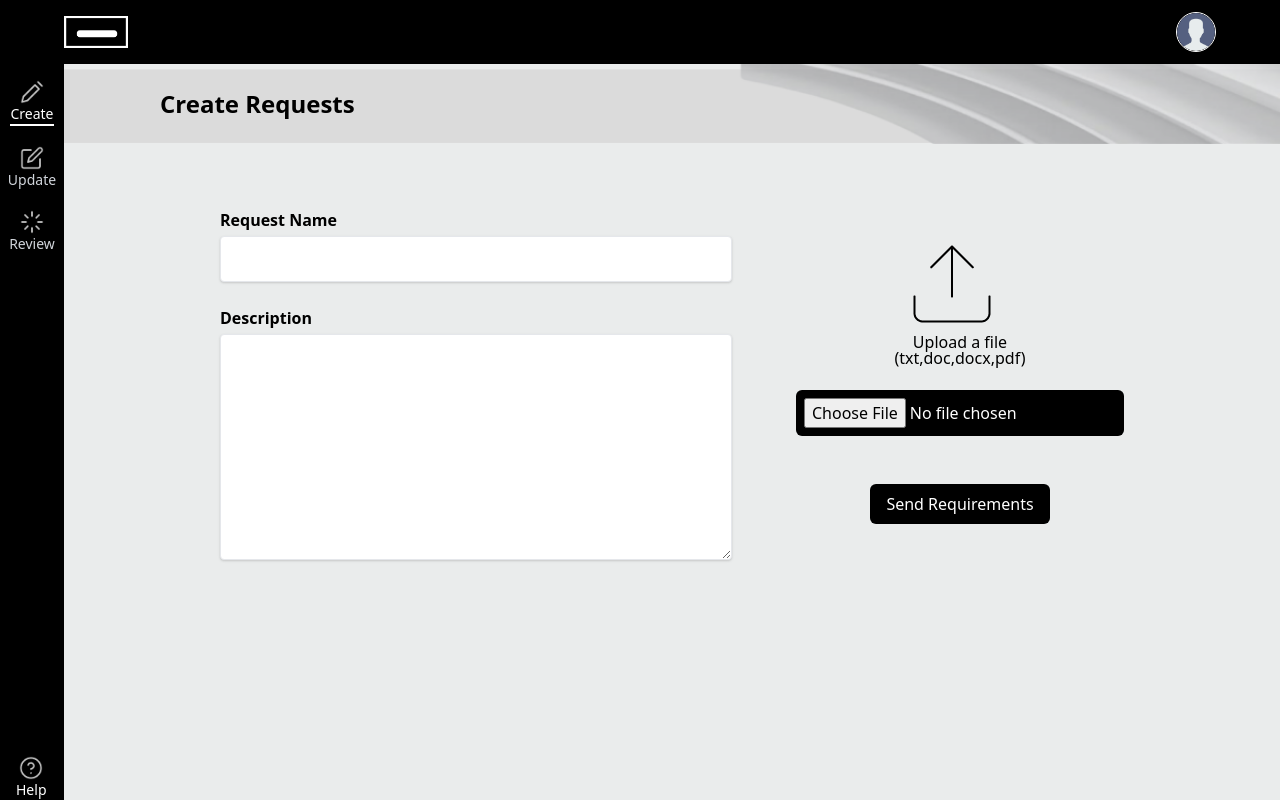
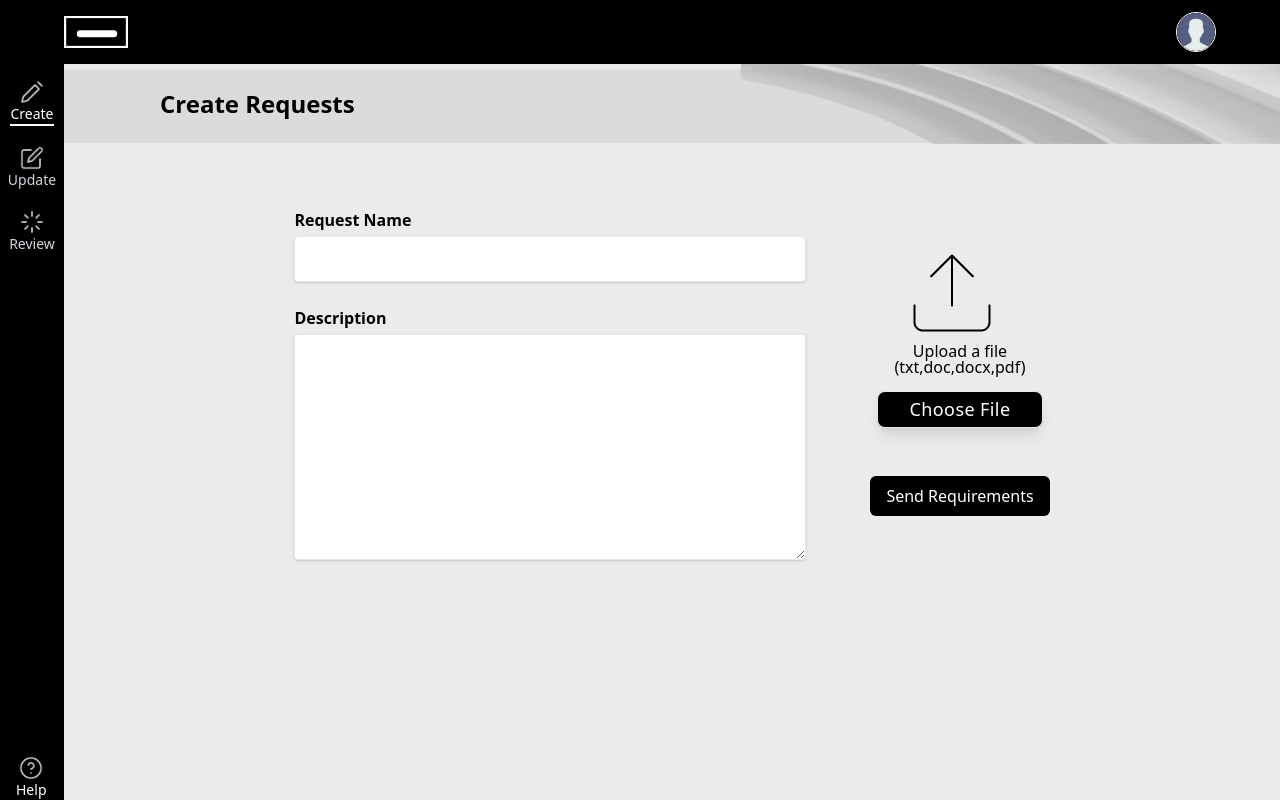
Before and after one commit to oizidbih/Eltechnology, a Vue app: page /create in a window 1280 px wide. Built offline with nearby package versions, Linux system fonts and the light colour scheme; sample sign-in values are in the browser's storage.

Commit message:
changed choose file button

```diff
--- a/src/components/CreateRequest.vue
+++ b/src/components/CreateRequest.vue
@@ -36,10 +36,17 @@
           (txt,doc,docx,pdf)
         </p>
       </div>
+
       <div class="flex flex-col items-center">
-        <label class="text-white bg-black p-2 rounded-md mt-6">
+        <!-- <label class="text-white bg-black p-2 rounded-md mt-6">
           <input type="file" accept=".doc, .docx, .txt, .pdf"  @change="onFileSelected"/>
-        </label>
+        </label> -->
+         <!-- <div class="flex w-full h-screen items-center justify-center bg-grey-lighter"> -->
+    <label class="mt-4 flex flex-col items-center px-8 py-1 bg-black text-white text-blue rounded-lg shadow-lg tracking-wide border border-blue cursor-pointer">
+        <span class="text-lg leading-normal">Choose File</span>
+        <input type='file' class="hidden" accept=".doc, .docx, .txt, .pdf"  @change="onFileSelected" />
+    </label>
+<!-- </div> -->
         <button
           class="mb-4 text-white bg-black py-2 px-4 rounded-md mt-12"
         >
@@ -49,6 +56,7 @@
       <p class="ml-4">{{Error}}</p>
     </div>
       </div>
+
     </div>
   </div>
   </form>
--- a/src/views/UserEditRequest.vue
+++ b/src/views/UserEditRequest.vue
@@ -43,9 +43,10 @@
         </p>
       </div>
       <div class="flex flex-col items-center">
-        <label class="text-white bg-black p-2 rounded-md mt-6">
-          <input type="file"/>
-        </label>
+         <label class="mt-4 flex flex-col items-center px-8 py-1 bg-black text-white text-blue rounded-lg shadow-lg tracking-wide border border-blue cursor-pointer">
+        <span class="text-lg leading-normal">Choose File</span>
+        <input type='file' class="hidden" accept=".doc, .docx, .txt, .pdf" @change="onFileSelected" />
+      </label>
         <button @click="updateRequest"
           class="mb-4 text-white bg-black py-2 px-4 rounded-md mt-12"
         >
@@ -65,7 +66,6 @@ import Navbar from '@/components/Navbar.vue'
 import MainHeading from '@/components/MainHeading.vue'
 import UserSidebar from '@/components/UserSidebar.vue'
 import axios from 'axios'
-import router from '@/router'
 export default {
     components: {
         Navbar,
@@ -74,6 +74,7 @@ export default {
     },
     data() {
         return{
+          selectedFile: null,
           request: {
             name: '',
             description: '',
@@ -89,18 +90,22 @@ export default {
       this.request=response.data
 },
 methods:{
+  onFileSelected(event) {
+      this.selectedFile = event.target.files[0]
+    },
   async updateRequest(){
     const fd = new FormData();
       fd.append('name', this.request.name)
       fd.append('description', this.request.description)
+      fd.append('attachment',this.selectedFile, this.selectedFile.name)
     let token = localStorage.getItem('token')
     let requestNo = localStorage.getItem('requestNo')
       let result = await axios.put('http://127.0.0.1:8000/request/' + requestNo + '/', fd, {headers: {
         "Authorization" : "Token " + token
       }})
       if(result.status==200){
+        this.$router.push('/update')
         localStorage.removeItem('requestNo')
-        this.$router.push({name:'UserUpdate'})
       }
   }
 }
```
